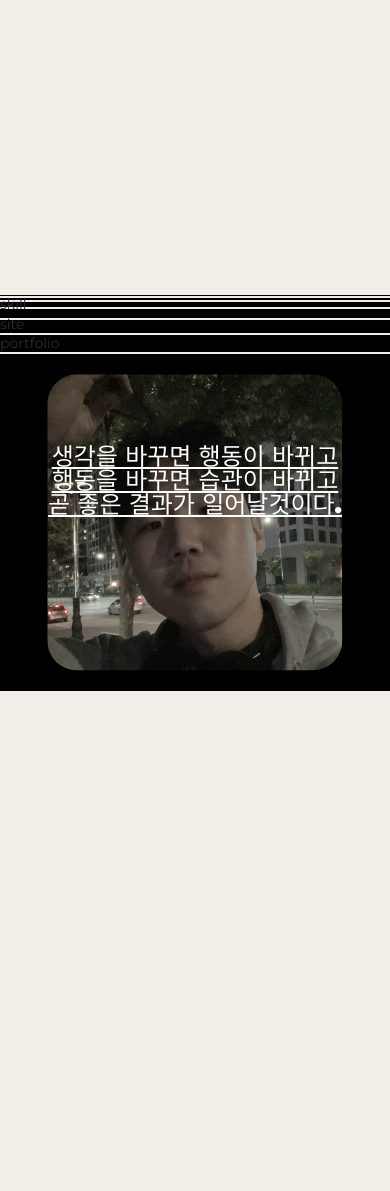
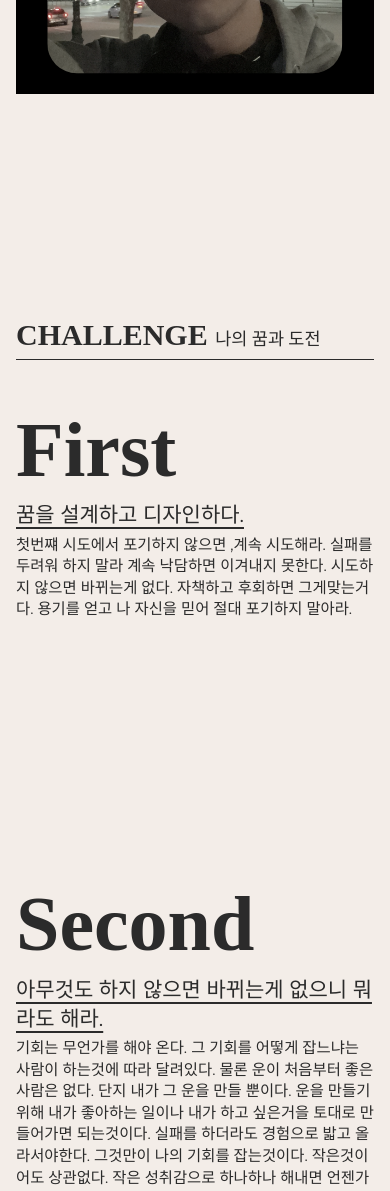
Before and after one commit to kim-jaehun/port_wogjs, a website built with Vite: page src/index.html in a window 390 px wide. Shown: the part 549-1740 px from the top of the page. Before the commit the page ends 1240 px from the top, so only its background shows below. Built offline with nearby package versions, Linux system fonts and the light colour scheme; a small style sheet from the web is missing; a web font is replaced by a local one.

Commit message:
스킬완료

```diff
--- a/src/assets/css/section/skill.css
+++ b/src/assets/css/section/skill.css
@@ -1,3 +1,64 @@
-#skill{
+.skill__inner {
+    padding: 16px;
+    display: flex;
+    justify-content: space-between;
+}
+.skill__title {
+    position: sticky;
+    top: 70px;
+    left: 0;
+    width: 48%;
+    height: 5vw;
+    font-size: 4vw;
+    font-weight: 900;
+    line-height: 1.6;
+    font-family: var(--mainKor-font);
+    text-transform: uppercase;
+    color: var(--black100);
+    border-bottom: 0.4vw solid var(--black100);
+}
+.skill__title em {
+    font-size: 1.25rem;
+    font-weight: 400;
+    line-height: 2;
+}
+.skill__desc {
+    width: 50%;
+}
+.skill__desc span {
+    font-size: 5vw;
+    line-height: 1;
+    font-weight: 900;
+    line-height: 1.3;
+    font-family: var(--mainNum-font);
+}
+.skill__desc h3 {
+    font-size: 1.5rem;
+    text-decoration: underline;
+    text-underline-position: under;
+    margin-bottom: 1vw;
+}
+.skill__desc p {
+    margin-bottom: 30vh;
+    font-size: 1.1rem;
+}
 
+@media (max-width: 800px){
+    .skill__inner {
+        flex-direction: column;
+    }
+    .skill__title {
+        width: 100%;
+        margin-bottom: 10vw;
+        font-size: 30px;
+        height: auto;
+        top: 68px;
+        background-color: var(--mainBg-color);
+    }
+    .skill__desc {
+        width: 100%;
+    }
+    .skill__desc span {
+        font-size: 20vw;
+    }
 }
--- a/src/index.html
+++ b/src/index.html
@@ -23,7 +23,7 @@
     </div>
     <!-- skip -->
 
-    <header id = "header" role="heading">
+    <header id = "header" role="banner">
         <div class ="header__inner">
             <div class="header__logo">
             <h1>
@@ -37,14 +37,14 @@
                     <li><a href="#intro">intro</a></li>
                     <li><a href="#skill">skill</a></li>
                     <li><a href="#site">site</a></li>
-                    <li><a href="#port">port</a></li>
-                    <li><a href="#footer">footer</a></li>
+                    <li><a href="#port">portfolio</a></li>
+                    <li><a href="#contact">contact</a></li>
                 </ul>
             </nav>
             <div
             class ="header__nav__mobile"
             id="headerToggle"
-            aria-activedescendant="primary-menu"
+            aria-controls="primary-menu"
             aria-expanded="false"
             role="button"
             tabindex="0"
@@ -59,15 +59,17 @@
     <main id ="main" role="main">
         <section id ="intro" >
             <div class =intro__inner>
-                port developer
-            </div>
+                <div title="intro__title">
+                    port developer
+                </div>
             <div class ="intro_lines" aria-hidden="true">
-                <span class ="line"></span>
-                <span class ="line"></span>
-                <span class ="line"></span>
-                <span class ="line"></span>
-                <span class ="line"></span>
-                <span class ="line"></span>
+                <span class="line"></span>
+                <span class="line"></span>
+                <span class="line"></span>
+                <span class="line"></span>
+                <span class="line"></span>
+                <span class="line"></span>
+                <span class="line"></span>
             </div>
             <div class="intro__text">
                 <div class ="text">
@@ -80,31 +82,72 @@
             </div>
 
             <div class ="intro_lines bottom" aria-hidden="true">
-                <span class ="line"></span>
-                <span class ="line"></span>
-                <span class ="line"></span>
-                <span class ="line"></span>
-                <span class ="line"></span>
-                <span class ="line"></span>
+                <span class="line"></span>
+                    <span class="line"></span>
+                    <span class="line"></span>
+                    <span class="line"></span>
+                    <span class="line"></span>
+                    <span class="line"></span>
+                    <span class="line"></span>
             </div>
         </section>
         <!-- 인트로 -->
 
-        <section id ="skill">
-            skill
+        <section id="skill">
+            <div class="skill__inner">
+                <h2 class="skill__title">
+                    challenge <em>나의 꿈과 도전</em>
+                </h2>
+                <div class="skill__desc">
+                    <div>
+                        <span>First</span>
+                        <h3>꿈을 설계하고 디자인하다.</h3>
+                        <p>
+                            첫번쨰 시도에서 포기하지 않으면 ,계속 시도해라.
+                            실패를 두려워 하지 말라 계속 낙담하면 이겨내지 못한다.
+                            시도하지 않으면 바뀌는게 없다. 자책하고 후회하면 그게맞는거다.
+                            용기를 얻고 나 자신을 믿어 절대 포기하지 말아라.
+                        </p>
+                    </div>
+                    <div>
+                        <span>Second</span>
+                        <h3>아무것도 하지 않으면 바뀌는게 없으니 뭐라도 해라.</h3>
+                        <p>
+                            기회는 무언가를 해야 온다.
+                            그 기회를 어떻게 잡느냐는 사람이 하는것에 따라 달려있다.
+                            물론 운이 처음부터 좋은 사람은 없다. 단지 내가 그 운을 만들 뿐이다.
+                            운을 만들기 위해 내가 좋아하는 일이나 내가 하고 싶은거을 토대로 만들어가면 되는것이다.
+                            실패를 하더라도 경험으로 밟고 올라서야한다. 그것만이 나의 기회를 잡는것이다.
+                            작은것이어도 상관없다. 작은 성취감으로 하나하나 해내면 언젠가 큰 기회가 온다.
+                        </p>
+                    </div>
+                    <div>
+                        <span>Third</span>
+                        <h3>자신을 믿어라.(Be honest, trust me) 둘중ㄱㄱ</h3>
+                        <p>
+                            정직은 다른 사람보다 나에게 큰 의미를 부여해야 한다.
+                            자신이 정직하지 않으면 진정으로 원하는 일을 열정적으로 밀고 나갈 수 없다.
+                            마음에서 우러나오는 일을 해야 정직해지며 삶을 더 즐길 줄 알게 된다.
+                    </div>
+                </div>
+            </div>
         </section>
+        <!-- 스킬 -->
 
         <section id ="site">
             site
         </section>
+        <!-- 사이트 -->
 
         <section id ="port">
             portfolio
         </section>
+        <!-- 포트폴리오 -->
 
         <section id ="contact">
             contact
         </section>
+        <!-- 연락처 -->
     </main>
 
     <footer id ="footer" role="contentinfo">
```
